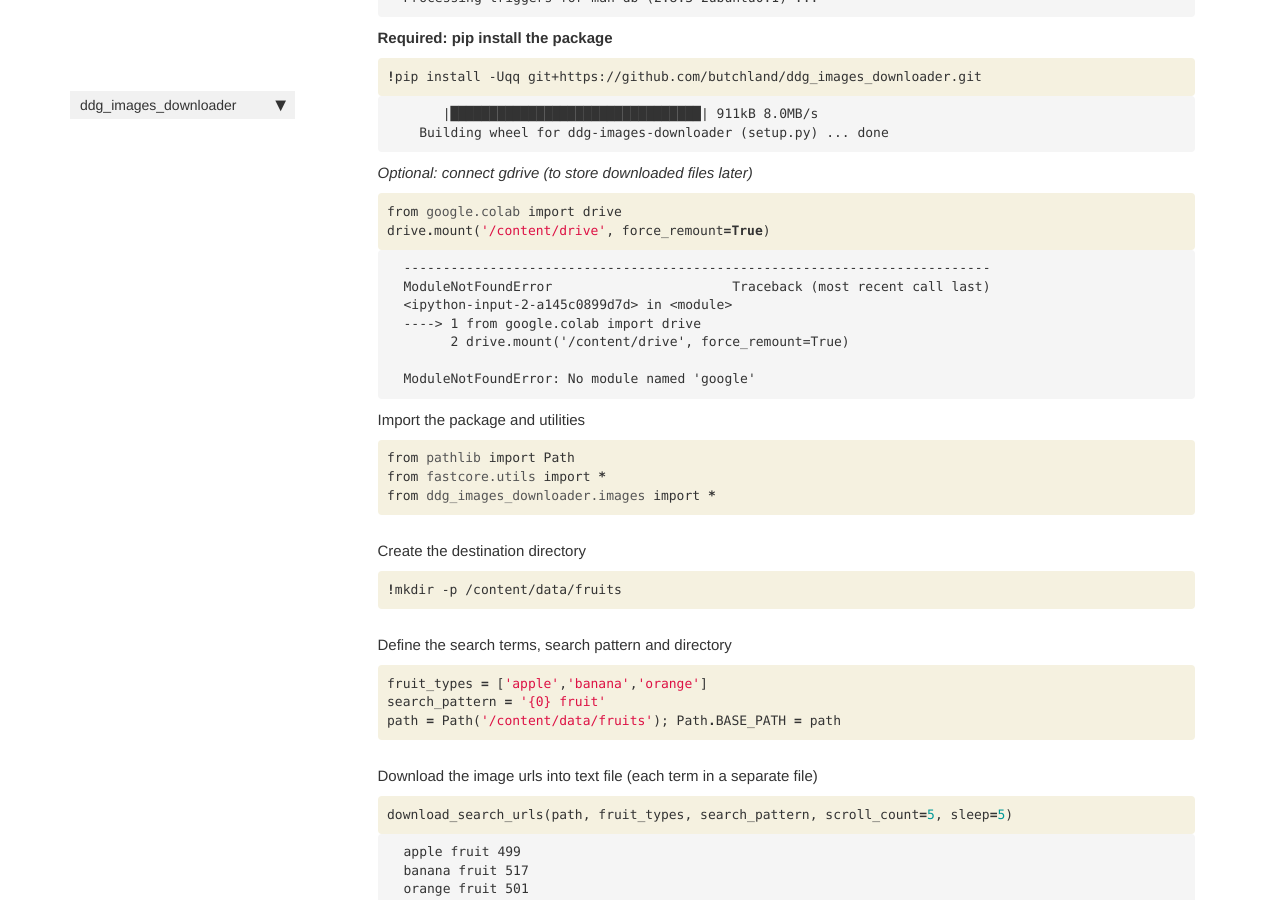
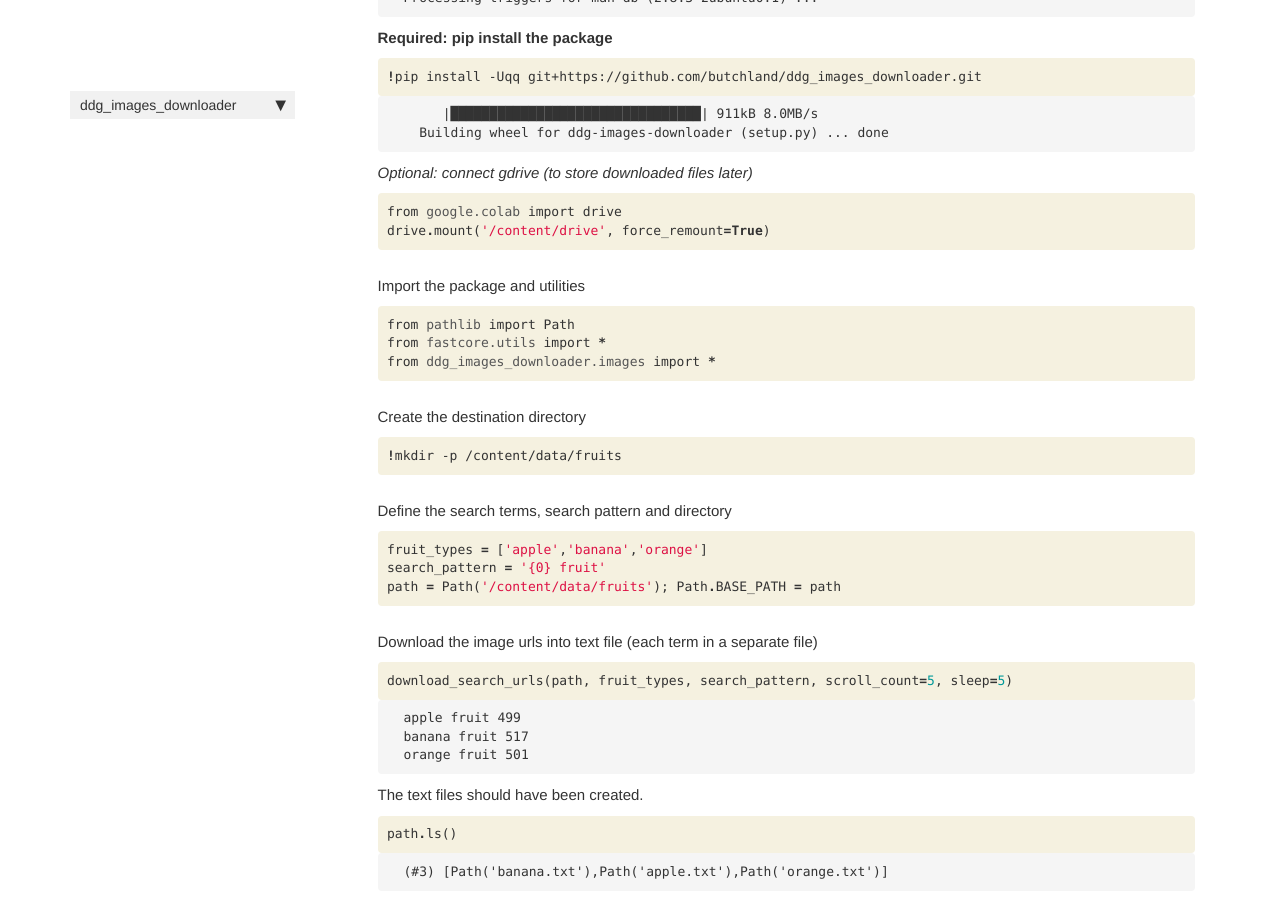
Before and after one commit to butchland/ddg_images_downloader, a Jekyll site: the page built from docs/ddg_images_downloader_example.html, in a window 1280 px wide and 900 px high, scrolled down 1951 px. Built offline with Jekyll 4.4.1, drawn with Linux system fonts in a browser that asks for light colours; nearby versions of some CDN libraries; comment, search, counter and statistics services are not loaded.

Commit message:
Add minor autogenerated edits

```diff
--- a/docs/_data/sidebars/home_sidebar.yml
+++ b/docs/_data/sidebars/home_sidebar.yml
@@ -11,7 +11,7 @@ entries:
       url: /
     - output: web,pdf
       title: 'Duckduckgo Image Downloader '
-      url: /images
+      url: images.html
     output: web
     title: ddg_images_downloader
   output: web
--- a/docs/ddg_images_downloader_example.html
+++ b/docs/ddg_images_downloader_example.html
@@ -1,6 +1,7 @@
 ---
 
 title: Sample Demo of ddg_images_downloader usage
+
 
 keywords: fastai
 sidebar: home_sidebar
@@ -237,26 +238,6 @@ Processing triggers for man-db (2.8.3-2ubuntu0.1) ...
 </pre></div>
 
     </div>
-</div>
-</div>
-
-<div class="output_wrapper">
-<div class="output">
-
-<div class="output_area">
-
-<div class="output_subarea output_text output_error">
-<pre>
-<span class="ansi-red-fg">---------------------------------------------------------------------------</span>
-<span class="ansi-red-fg">ModuleNotFoundError</span>                       Traceback (most recent call last)
-<span class="ansi-green-fg">&lt;ipython-input-2-a145c0899d7d&gt;</span> in <span class="ansi-cyan-fg">&lt;module&gt;</span>
-<span class="ansi-green-fg">----&gt; 1</span><span class="ansi-red-fg"> </span><span class="ansi-green-fg">from</span> google<span class="ansi-blue-fg">.</span>colab <span class="ansi-green-fg">import</span> drive
-<span class="ansi-green-intense-fg ansi-bold">      2</span> drive<span class="ansi-blue-fg">.</span>mount<span class="ansi-blue-fg">(</span><span class="ansi-blue-fg">&#39;/content/drive&#39;</span><span class="ansi-blue-fg">,</span> force_remount<span class="ansi-blue-fg">=</span><span class="ansi-green-fg">True</span><span class="ansi-blue-fg">)</span>
-
-<span class="ansi-red-fg">ModuleNotFoundError</span>: No module named &#39;google&#39;</pre>
-</div>
-</div>
-
 </div>
 </div>
 
--- a/docs/index.html
+++ b/docs/index.html
@@ -1,6 +1,7 @@
 ---
 
 title: Duckduckgo Images Downloader
+
 
 keywords: fastai
 sidebar: home_sidebar
--- a/docs/sidebar.json
+++ b/docs/sidebar.json
@@ -1,6 +1,6 @@
 {
   "ddg_images_downloader": {
     "Overview": "/",
-    "Duckduckgo Image Downloader ": "/images"
+    "Duckduckgo Image Downloader ": "images.html"
   }
 }
```
Also changed, not shown: docs/images.html (+4 -3 lines).
